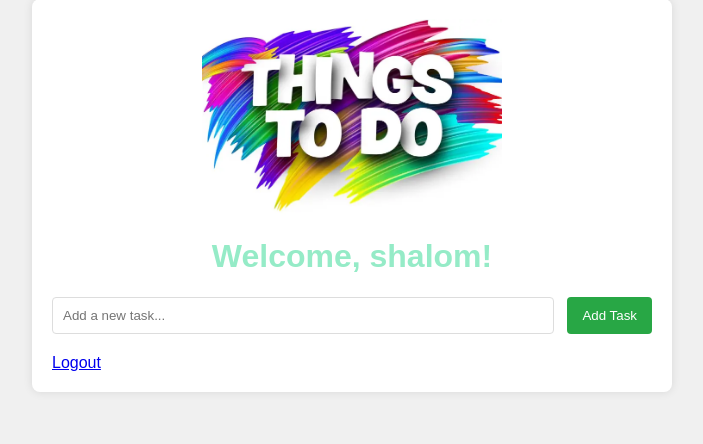
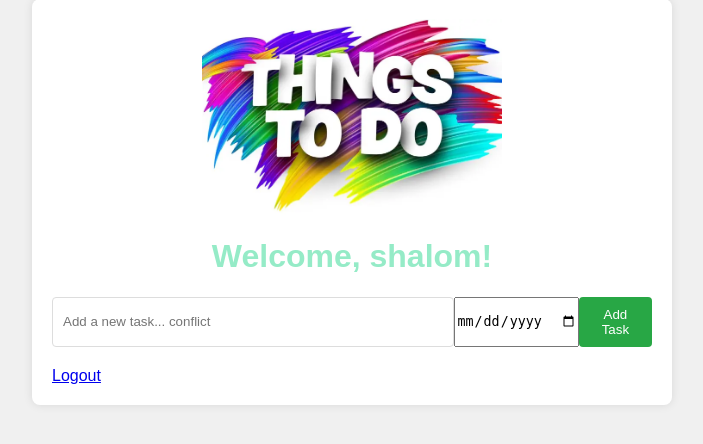
Before and after one commit to LegendTroll/mini-project, a Flask app: page / in a window 1280 px wide. Shown: the part 51-495 px from the top of the page, without its empty margins (288-991 px from the left). Run offline with Flask 3, Linux system fonts and the light colour scheme; a user stored in the database is signed in.

Commit message:
create conflict

```diff
--- a/website/templates/home.html
+++ b/website/templates/home.html
@@ -92,13 +92,14 @@
         <a href="/"><img src="{{ url_for('static', filename="things-do-sticker.webp") }}" class="center"></a>
         <h1>Welcome, {{ user.username }}!</h1>
         <form action="{{ url_for('views.add_task') }}" method="POST">
-            <input type="text" name="task" placeholder="Add a new task..." required>
+            <input type="text" name="task" placeholder="Add a new task... conflict" required>
+            <input type="date" name="date" required> <!-- Date input field added here -->
             <button type="submit">Add Task</button>
         </form>
         <ul>
             {% for task in user.tasks %}
                 <li>
-                    {{ task.data }}
+                    {{ task.data }} - {{ task.date }}
                     <a href="{{ url_for('views.delete_task', id=task.id) }}" class="delete-btn">Delete</a>
                 </li>
             {% endfor %}
```
